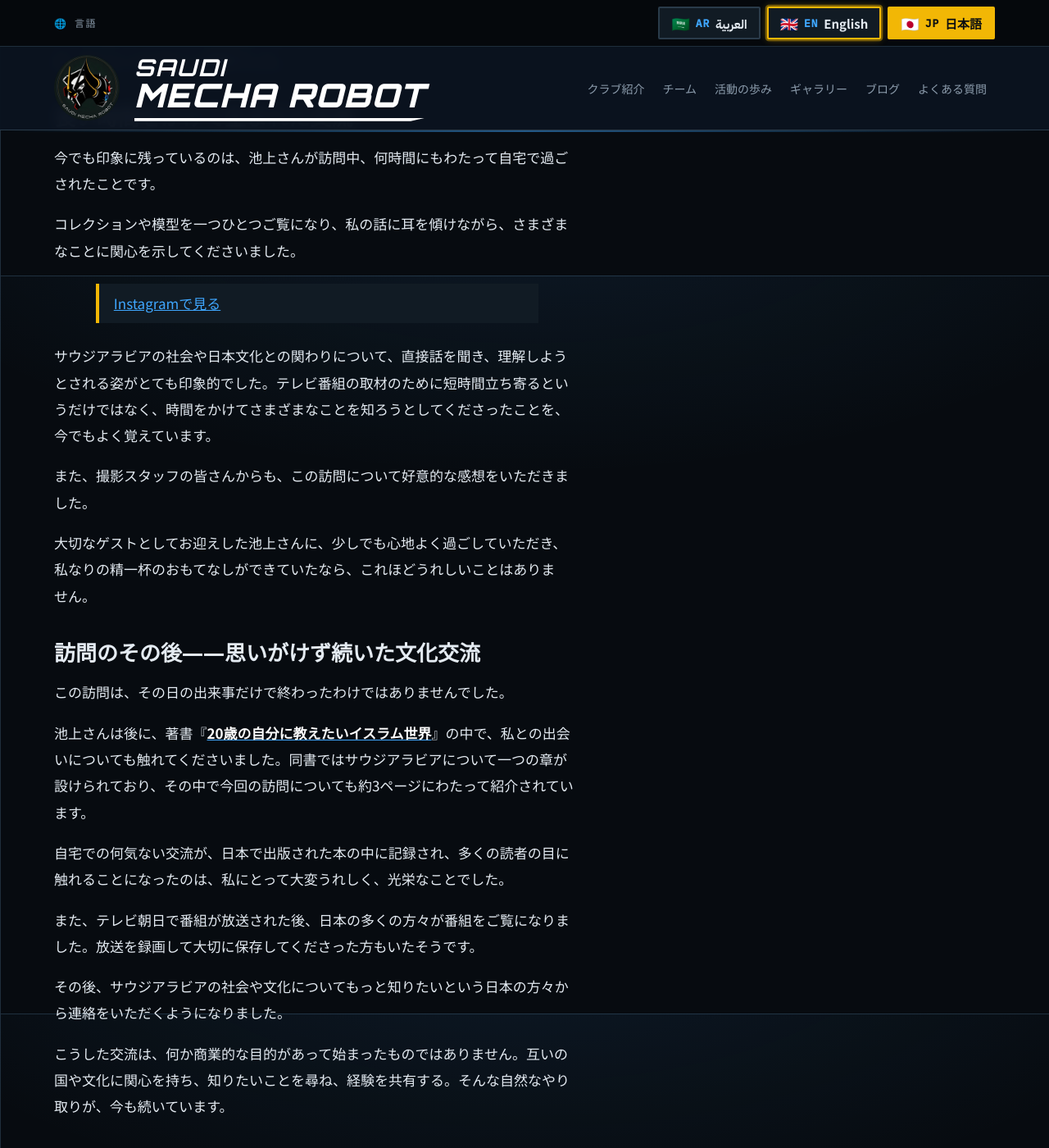
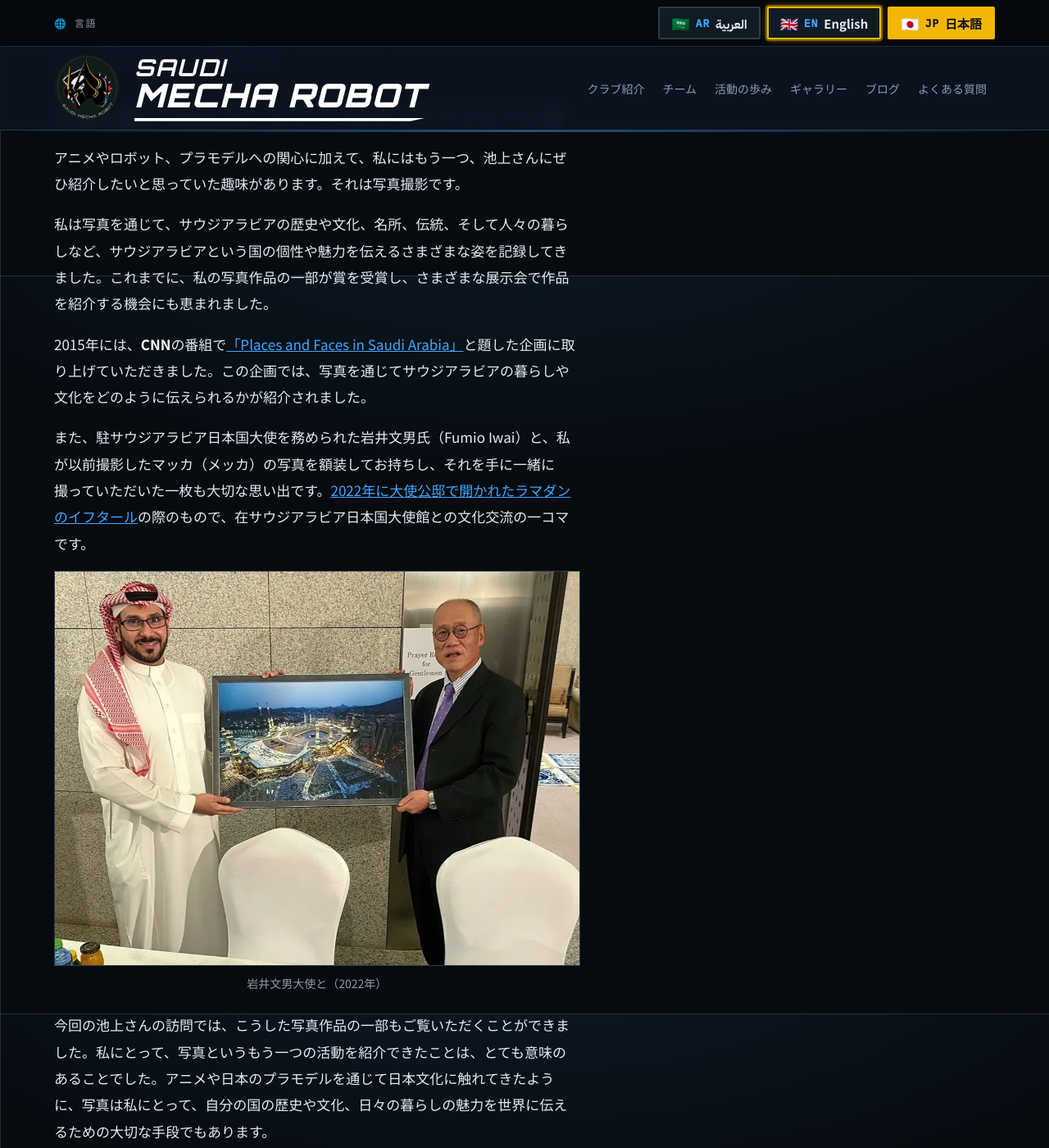
Before and after one commit to SaudiMechaRobot/SaudiMechaRobot.github.io, a Jekyll site: the page built from _posts/ja/2026-11-13-ikegami-akira-riyadh.md, in a window 1280 px wide and 1400 px high, scrolled down 5064 px. Shown: the whole window at 82% size. Built offline with Jekyll 4.4.1, drawn with Linux system fonts in a browser that asks for light colours; some web fonts are replaced; a script that is not in the unit is left out; some of the changed text lies outside the part shown.

Commit message:
Add files via upload

```diff
--- a/_posts/ja/2026-11-13-ikegami-akira-riyadh.md
+++ b/_posts/ja/2026-11-13-ikegami-akira-riyadh.md
@@ -88,6 +88,30 @@
 
 日本の模型メーカーの方との後日の出会いが、あの訪問の思い出とつながったことは、私にとってうれしい偶然でした。
 
+## 写真を通して伝える、もう一つのサウジアラビアの姿
+
+アニメやロボット、プラモデルへの関心に加えて、私にはもう一つ、池上さんにぜひ紹介したいと思っていた趣味があります。それは写真撮影です。
+
+私は写真を通じて、サウジアラビアの歴史や文化、名所、伝統、そして人々の暮らしなど、サウジアラビアという国の個性や魅力を伝えるさまざまな姿を記録してきました。これまでに、私の写真作品の一部が賞を受賞し、さまざまな展示会で作品を紹介する機会にも恵まれました。
+
+2015年には、**CNN**の番組で[「Places and Faces in Saudi Arabia」](https://edition.cnn.com/videos/tv/2015/04/29/exp-places-and-faces-in-saudi-arabia.cnn){:target="_blank" rel="noopener"}と題した企画に取り上げていただきました。この企画では、写真を通じてサウジアラビアの暮らしや文化をどのように伝えられるかが紹介されました。
+
+また、駐サウジアラビア日本国大使を務められた岩井文男氏（Fumio Iwai）と、私が以前撮影したマッカ（メッカ）の写真を額装してお持ちし、それを手に一緒に撮っていただいた一枚も大切な思い出です。[2022年に大使公邸で開かれたラマダンのイフタール](https://backup.arabnews.jp/en/saudi-arabia/article_70485/){:target="_blank" rel="noopener"}の際のもので、在サウジアラビア日本国大使館との文化交流の一コマです。
+
+<figure class="post-figure"><img src="/assets/images/blog/ambassador-iwai-makkah-photo.webp" alt="岩井文男・元駐サウジアラビア日本国大使と、私が撮影したマッカの写真を手に" width="1053" height="790" loading="lazy"><figcaption>岩井文男大使と（2022年）</figcaption></figure>
+
+今回の池上さんの訪問では、こうした写真作品の一部もご覧いただくことができました。私にとって、写真というもう一つの活動を紹介できたことは、とても意味のあることでした。アニメや日本のプラモデルを通じて日本文化に触れてきたように、写真は私にとって、自分の国の歴史や文化、日々の暮らしの魅力を世界に伝えるための大切な手段でもあります。
+
+## 空手――趣味を超えた日本文化とのつながり
+
+私と日本文化とのつながりは、アニメや模型だけにとどまりません。もう一つ、私が大切にしているものに空手があります。空手は日本の武道であり、稽古を通じて学ぶ礼儀、規律、尊敬、そして努力を重ねる姿勢に深い価値を感じています。
+
+私は空手の黒帯を取得しており、**日本空手松涛連盟（JKS）**にも所属しています。
+
+興味深いことに、**Saudi Mecha Robot**の共同創設者の一人である友人のムトラクも、空手の黒帯を取得しています。
+
+このことも、私たちと日本文化とのつながりが、アニメやロボット、プラモデルといった趣味の枠を超えていることを表しています。私たちにとって日本文化とは、作品や趣味として楽しむだけでなく、その伝統や価値観、日々の実践からも多くを学び、影響を受けるものなのです。
+
 ## 長い時間をかけて生まれた交流
 
 今でも印象に残っているのは、池上さんが訪問中、何時間にもわたって自宅で過ごされたことです。
```
